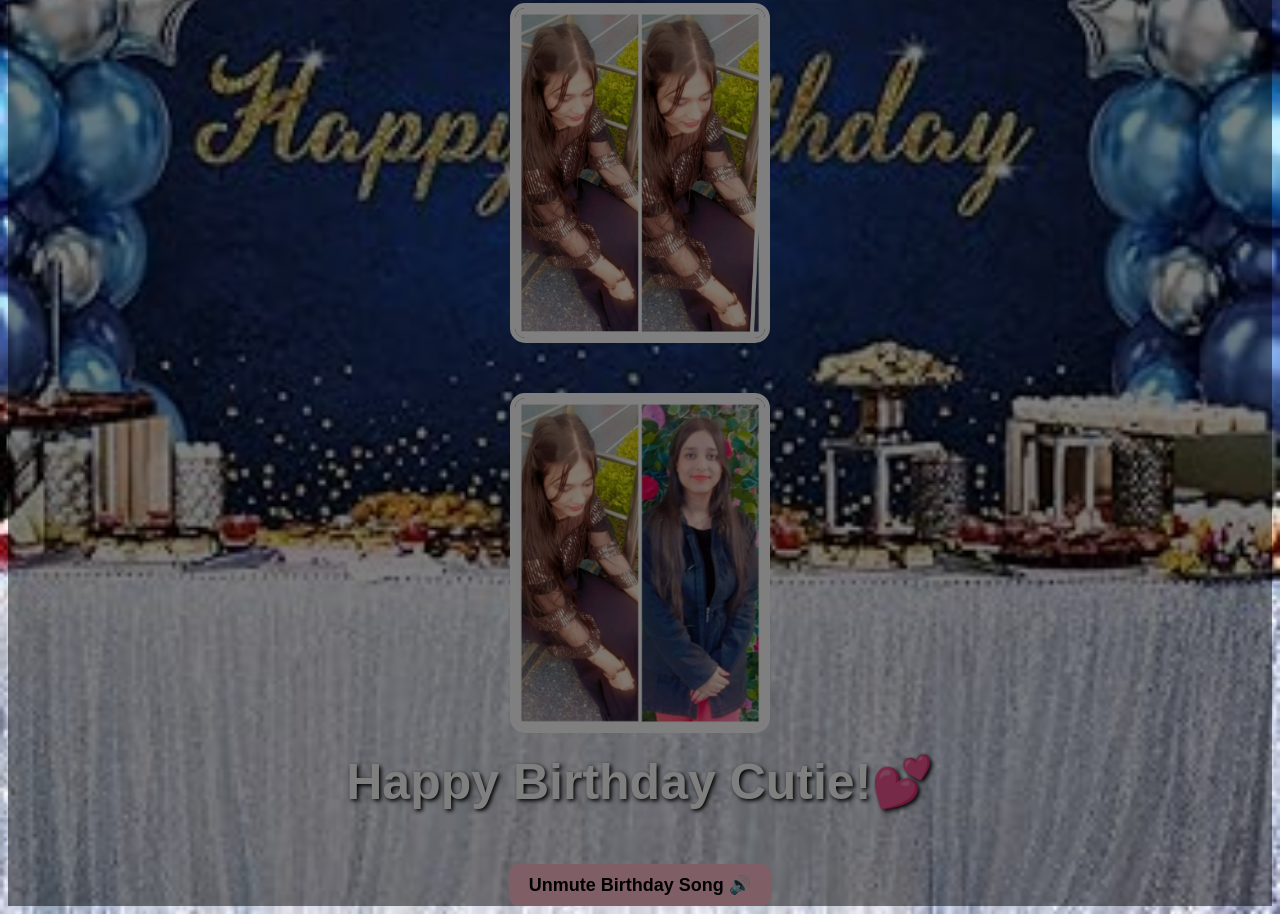
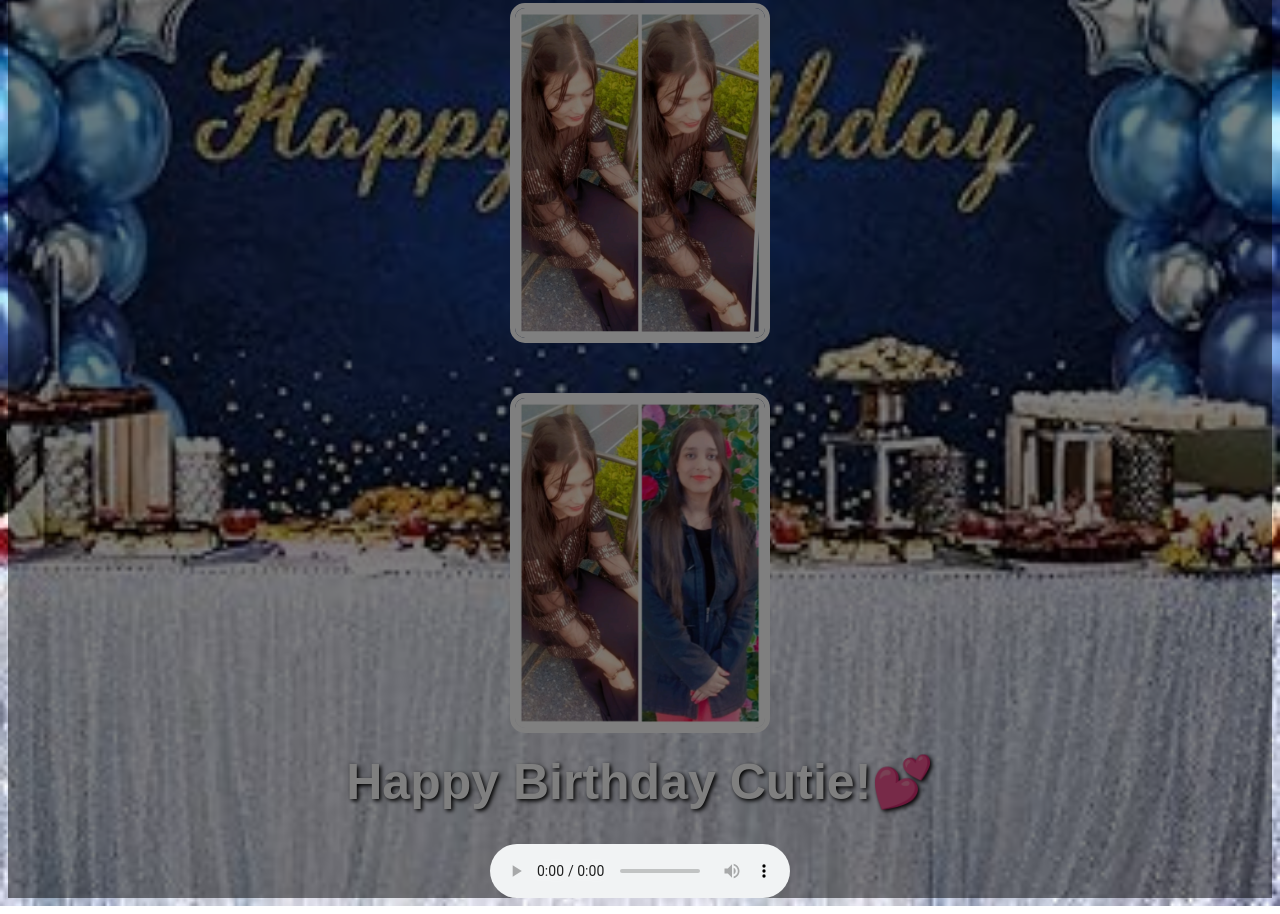
Before and after one commit to 1111sahilaggarwal-hue/Megha-Birthday-, a plain HTML site: page index.html in a window 1280 px wide. Shown: the part 429-1343 px from the top of the page. Drawn offline with Linux system fonts and the light colour scheme.

Commit message:
index.html

```diff
--- a/index.html
+++ b/index.html
@@ -68,18 +68,8 @@ Love you loads, sis! 💕🌸</p>
   <img src="megha.jpg" alt="Megha's Photo">
   <img src="megha birthday.jpeg" alt="Megha's Photo">
   <h1> Happy Birthday Cutie!💕</h1>
-  <audio id="bgm" autoplay muted loop>
+  <audio id="bgm" controls loop>
   <source src="birthday.mp3" type="audio/mpeg">
-</audio>
-
-<button onclick="unmute()">Unmute Birthday Song 🔊</button>
-
-<script>
-  function unmute() {
-    let bgm = document.getElementById("bgm");
-    bgm.muted = false;
-    bgm.play();
-  }
-</script>
+  </audio>
 </body>
 </html>
```
